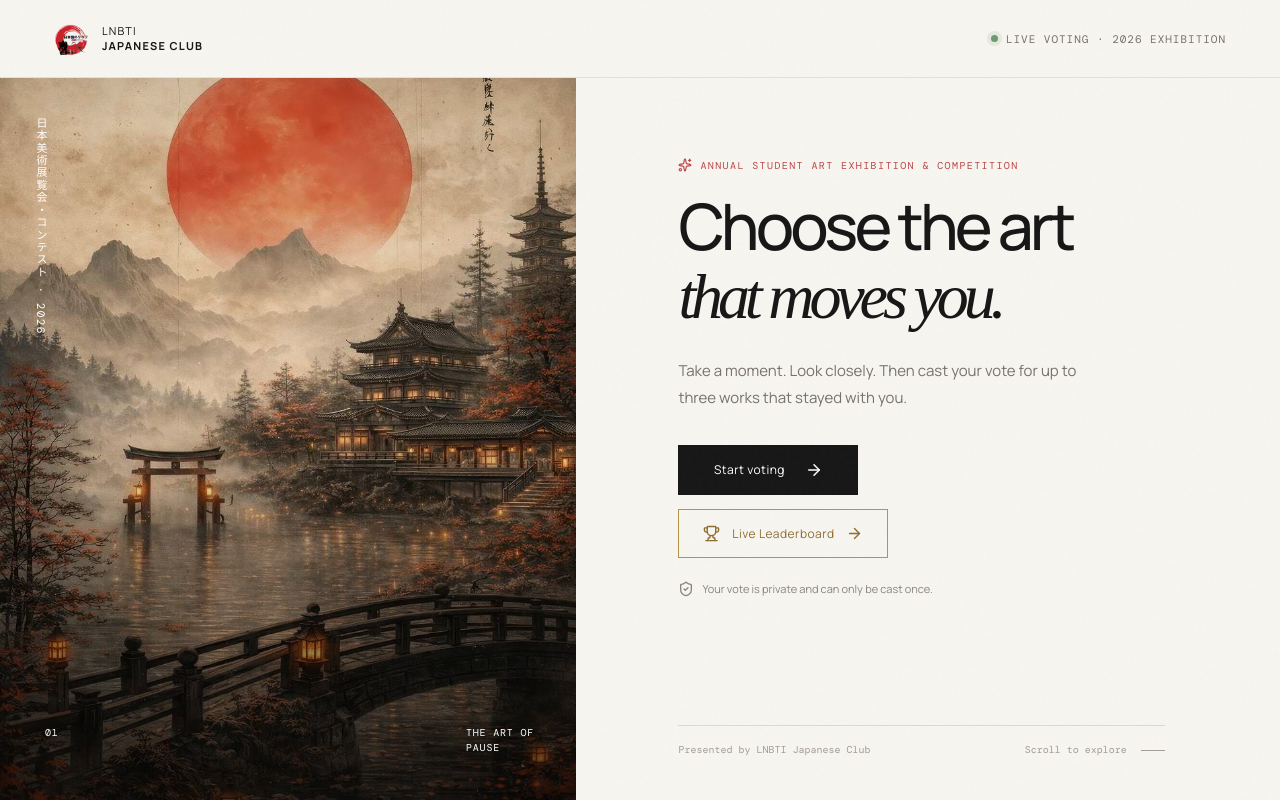
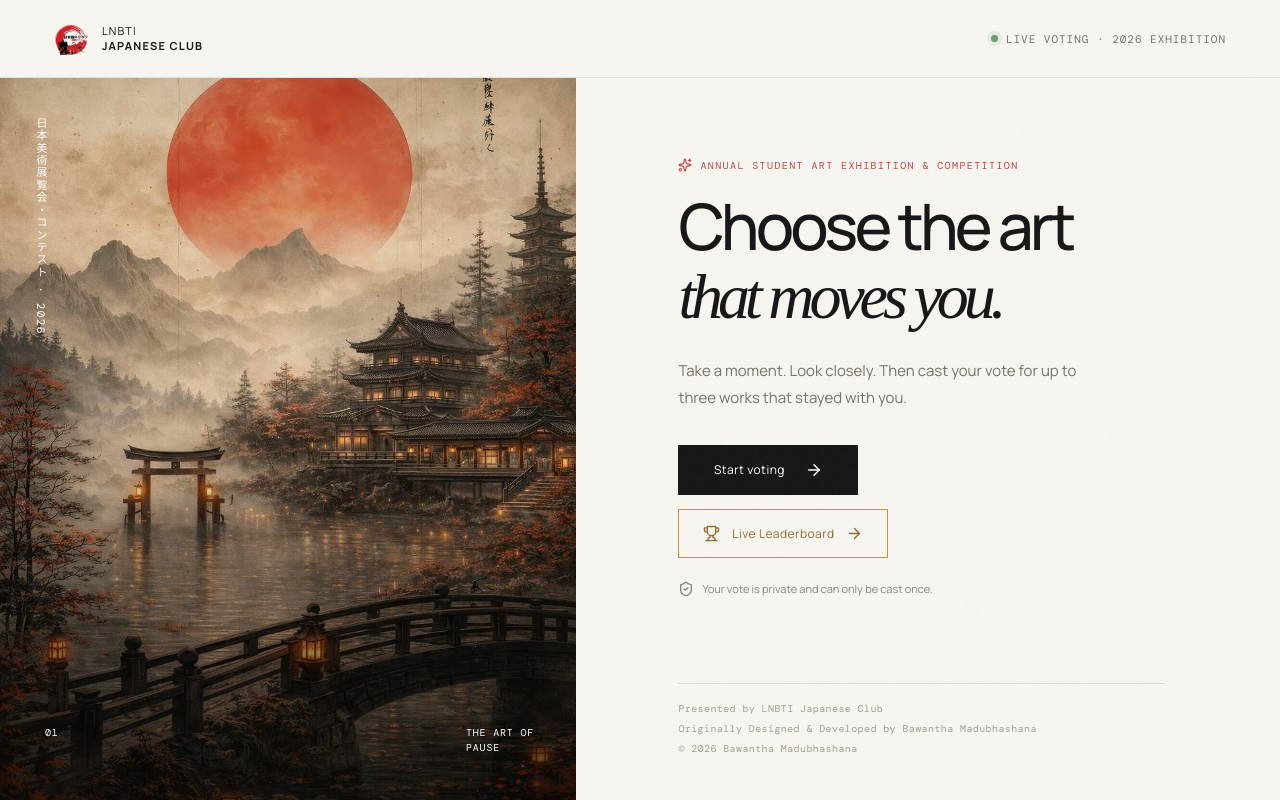
Before and after one commit to bawantha200/lnbti-art-exhibition-voting-system, a React (Vite) app in the folder frontend/: page / in a window 1280 px wide. Built offline with nearby package versions, Linux system fonts and the light colour scheme; no server answers.

Commit message:
Add project documentation and original developer credit

```diff
--- a/frontend/src/pages/voting/WelcomeScreen.jsx
+++ b/frontend/src/pages/voting/WelcomeScreen.jsx
@@ -69,11 +69,12 @@ function WelcomeScreen({ onStart }) {
         </div>
 
         <div className="welcome-footer">
-          <span>Presented by LNBTI Japanese Club</span>
-          <span>
-            Scroll to explore <span className="scroll-line" />
-          </span>
-        </div>
+  <div className="welcome-footer-credit">
+    <span>Presented by LNBTI Japanese Club</span>
+    <span>Originally Designed & Developed by Bawantha Madubhashana</span>
+    <span>© 2026 Bawantha Madubhashana</span>
+  </div>
+</div>
       </div>
     </section>
   )
```
Also changed, not shown: frontend/src/App.css.
